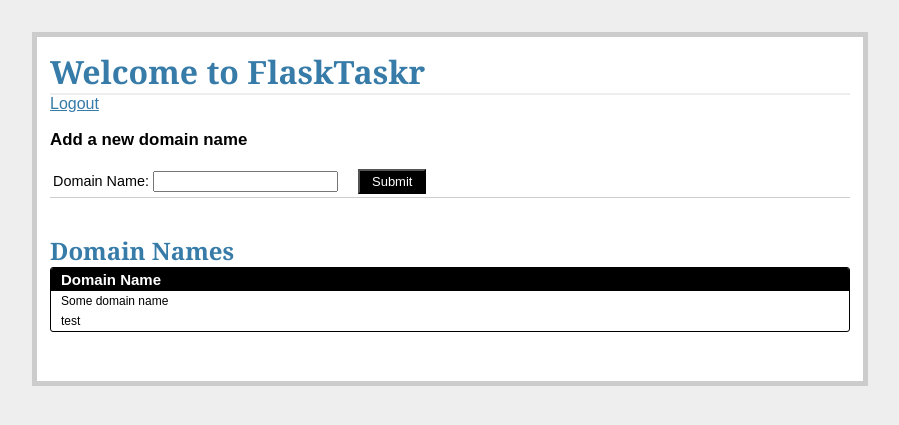
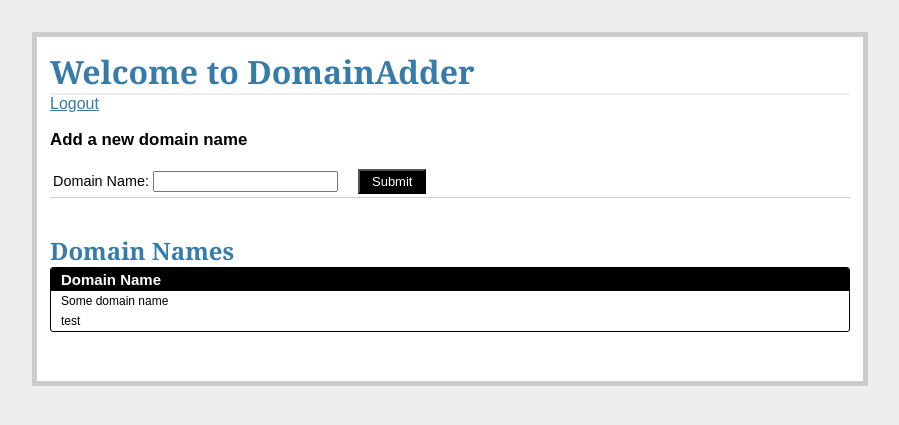
Before and after one commit to dternyak/domainadder, a Flask app: page /tasks/ in a window 1280 px wide. Shown: the top 425 px of the page, without its empty margins (190-1089 px from the left). Run offline with Flask 2, Linux system fonts and the light colour scheme; the visitor is signed in with stand-in values (Sample User, id 1); data comes from the database, SQL or seed files in the repository.

Commit message:
Name Change

```diff
--- a/app/templates/tasks.html
+++ b/app/templates/tasks.html
@@ -1,6 +1,6 @@
 {% extends "template.html" %}
 {% block content %}
-  <h1>Welcome to FlaskTaskr</h1>
+  <h1>Welcome to DomainAdder</h1>
   <a href="/logout">Logout</a>
   <div class="add-task">
     <h3>Add a new domain name</h3>
--- a/app/templates/template.html
+++ b/app/templates/template.html
@@ -1,7 +1,7 @@
 <!DOCTYPE html>
 <html>
   <head>
-    <title>Welcome to FlaskTaskr!!</title>
+    <title>Welcome to DomainAdder!!</title>
     <link rel="stylesheet" href="{{ url_for('static', filename='css/styles.css') }}">
   </head>
   <body>
```
